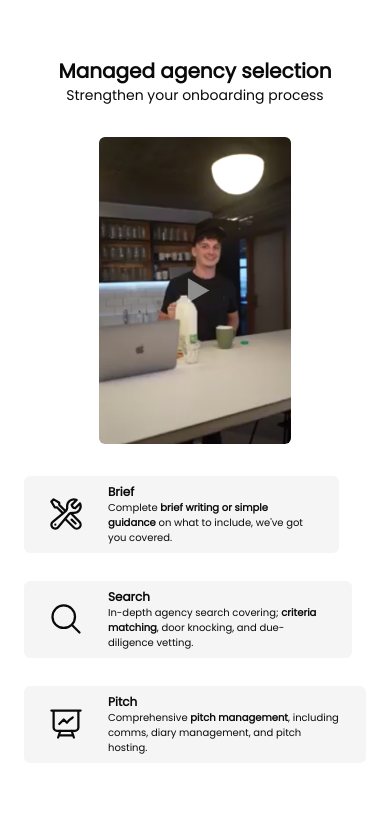
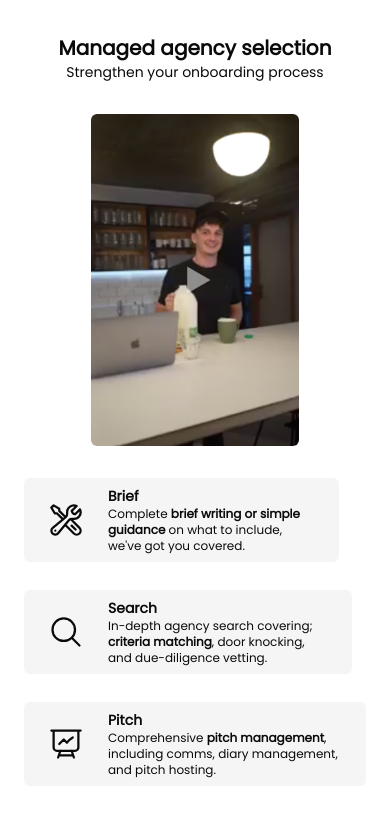
Before and after one commit to radromanov/nextjs-test, a Next.js app: page / in a window 390 px wide. Shown: the top 816 px of the page. Built offline with nearby package versions, Linux system fonts and the light colour scheme.

Commit message:
Tailwind media breakpoints update; Update Hero styling according to new breakpoints

```diff
--- a/collections/Selections/Selections.tsx
+++ b/collections/Selections/Selections.tsx
@@ -4,7 +4,7 @@ import { PresentationIcon, SearchIcon, ToolIcon } from "../Icons";
 export const Selections = () => {
   return (
     <div className="flex flex-col gap-7 items-start w-full pb-6">
-      <Card className="w-[92%] min-w-[265px]">
+      <Card className="mobile-md:w-[92%]">
         <ToolIcon />
         <CardContent>
           <CardHeader>Brief</CardHeader>
@@ -16,7 +16,7 @@ export const Selections = () => {
         </CardContent>
       </Card>
 
-      <Card className="w-[96%] min-w-[280px]">
+      <Card className="mobile-md:w-[96%]">
         <SearchIcon />
         <CardContent>
           <CardHeader>Search</CardHeader>
@@ -28,7 +28,7 @@ export const Selections = () => {
         </CardContent>
       </Card>
 
-      <Card className="w-full min-w-[295px]">
+      <Card className="w-full">
         <PresentationIcon />
         <CardContent>
           <CardHeader>Pitch</CardHeader>
--- a/components/Cards/Card.tsx
+++ b/components/Cards/Card.tsx
@@ -12,7 +12,7 @@ export const Card = ({ children, className, ...props }: Props) => {
   return (
     <section
       className={cn(
-        "flex justify-center items-center gap-6 group bg-neutral-100 rounded-md outline-none -outline-offset-2 hover:outline-blue-500 focus:outline-blue-500 active:outline-blue-500 cursor-pointer px-6 py-2",
+        "w-full flex justify-center items-center gap-6 group bg-neutral-100 rounded-md outline-none -outline-offset-2 hover:outline-blue-500 focus:outline-blue-500 active:outline-blue-500 cursor-pointer px-6 py-2",
         className
       )}
       {...props}
--- a/components/Cards/CardHeader.tsx
+++ b/components/Cards/CardHeader.tsx
@@ -15,7 +15,7 @@ export const CardHeader = ({ children, className, ...props }: Props) => {
   return (
     <Subheader
       className={cn(
-        "text-xs xs:text-sm sm:text-lg font-bold group-hover:text-blue-500 group-hover:underline",
+        "text-xs font-bold group-hover:text-blue-500 group-hover:underline",
         className
       )}
       {...props}
--- a/components/Cards/CardText.tsx
+++ b/components/Cards/CardText.tsx
@@ -11,10 +11,7 @@ interface Props
 
 export const CardText = ({ children, className, ...props }: Props) => {
   return (
-    <Typography
-      className={cn("text-[10px] xs:text-xs sm:text-md", className)}
-      {...props}
-    >
+    <Typography className={cn("text-xs", className)} {...props}>
       {children}
     </Typography>
   );
--- a/components/Typography/Header.tsx
+++ b/components/Typography/Header.tsx
@@ -11,7 +11,10 @@ interface Props
 export const Header = ({ children, className, ...props }: Props) => {
   return (
     <h1
-      className={cn("text-xl xs:text-2xl sm:text-3xl font-bold", className)}
+      className={cn(
+        "text-lg mobile-md:text-xl mobile-lg:text-2xl font-bold",
+        className
+      )}
       {...props}
     >
       <span>{children}</span>
--- a/components/Typography/Subheader.tsx
+++ b/components/Typography/Subheader.tsx
@@ -10,7 +10,10 @@ interface Props
 
 export const Subheader = ({ children, className, ...props }: Props) => {
   return (
-    <h3 className={cn("text-sm sm:text-xl", className)} {...props}>
+    <h3
+      className={cn("text-xs mobile-md:text-sm mobile-lg:text-md", className)}
+      {...props}
+    >
       <span>{children}</span>
     </h3>
   );
--- a/components/Videos/HeroVideo.tsx
+++ b/components/Videos/HeroVideo.tsx
@@ -12,7 +12,7 @@ export const HeroVideo = () => {
         style={{
           objectFit: "cover",
         }}
-        className="rounded-md w-[192px] xs:w-[256px] sm:w-[288px] md:w-[320px]"
+        className="rounded-md w-48 mobile-md:w-52"
       />
     </div>
   );
--- a/tailwind.config.ts
+++ b/tailwind.config.ts
@@ -13,22 +13,28 @@ const config = {
   prefix: "",
   theme: {
     screens: {
-      xs: "412px",
-      // => @media (min-width: 412px) { ... }
+      "mobile-sm": "320px",
+      // => @media (min-width: 320px) { ... }
 
-      sm: "640px",
+      "mobile-md": "375px",
+      // => @media (min-width: 375px) { ... }
+
+      "mobile-lg": "425px",
+      // => @media (min-width: 425px) { ... }
+
+      "tablet-sm": "640px",
       // => @media (min-width: 640px) { ... }
 
-      md: "768px",
+      tablet: "768px",
       // => @media (min-width: 768px) { ... }
 
-      lg: "1024px",
+      laptop: "1024px",
       // => @media (min-width: 1024px) { ... }
 
-      xl: "1280px",
+      desktop: "1280px",
       // => @media (min-width: 1280px) { ... }
 
-      "2xl": "1536px",
+      "desktop-lg": "1536px",
       // => @media (min-width: 1536px) { ... }
     },
     container: {
```
